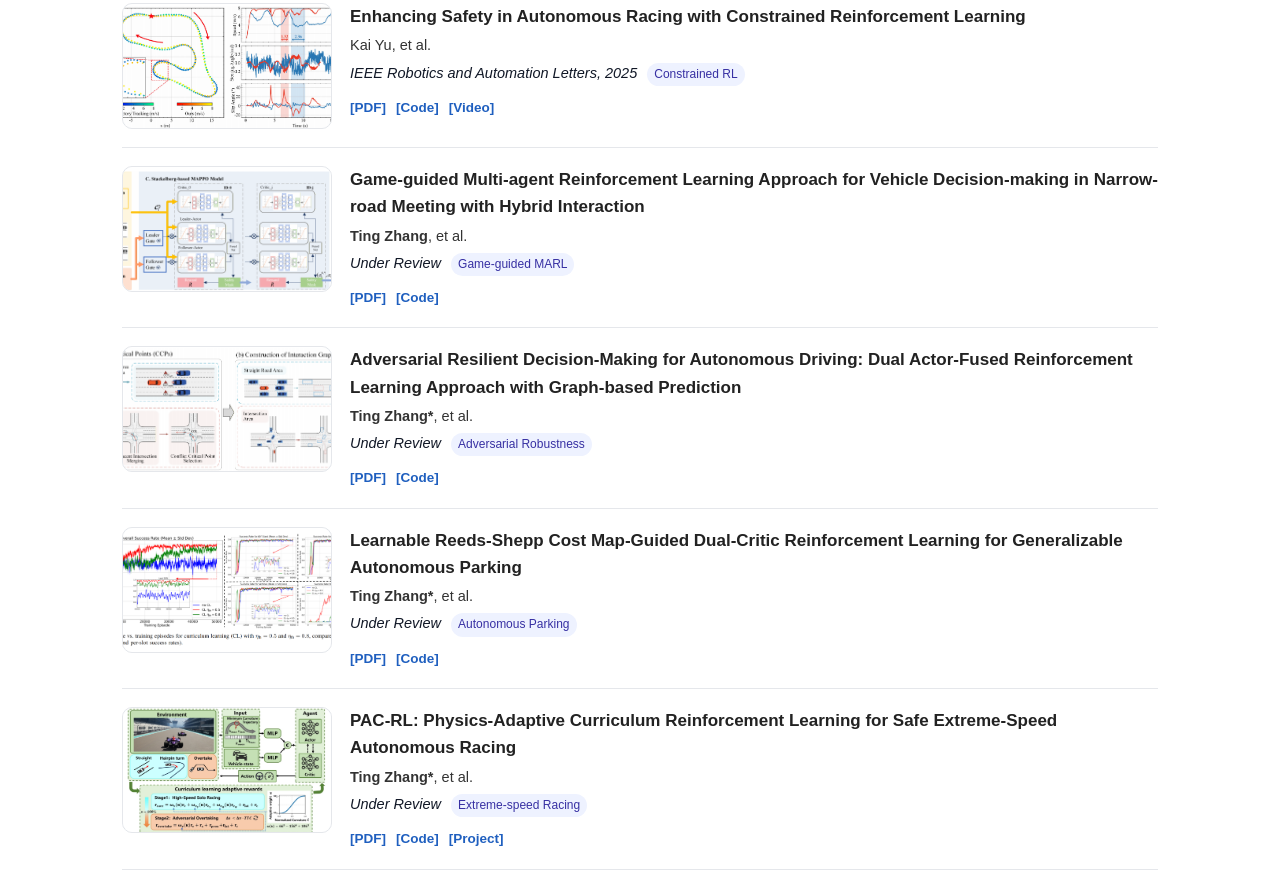
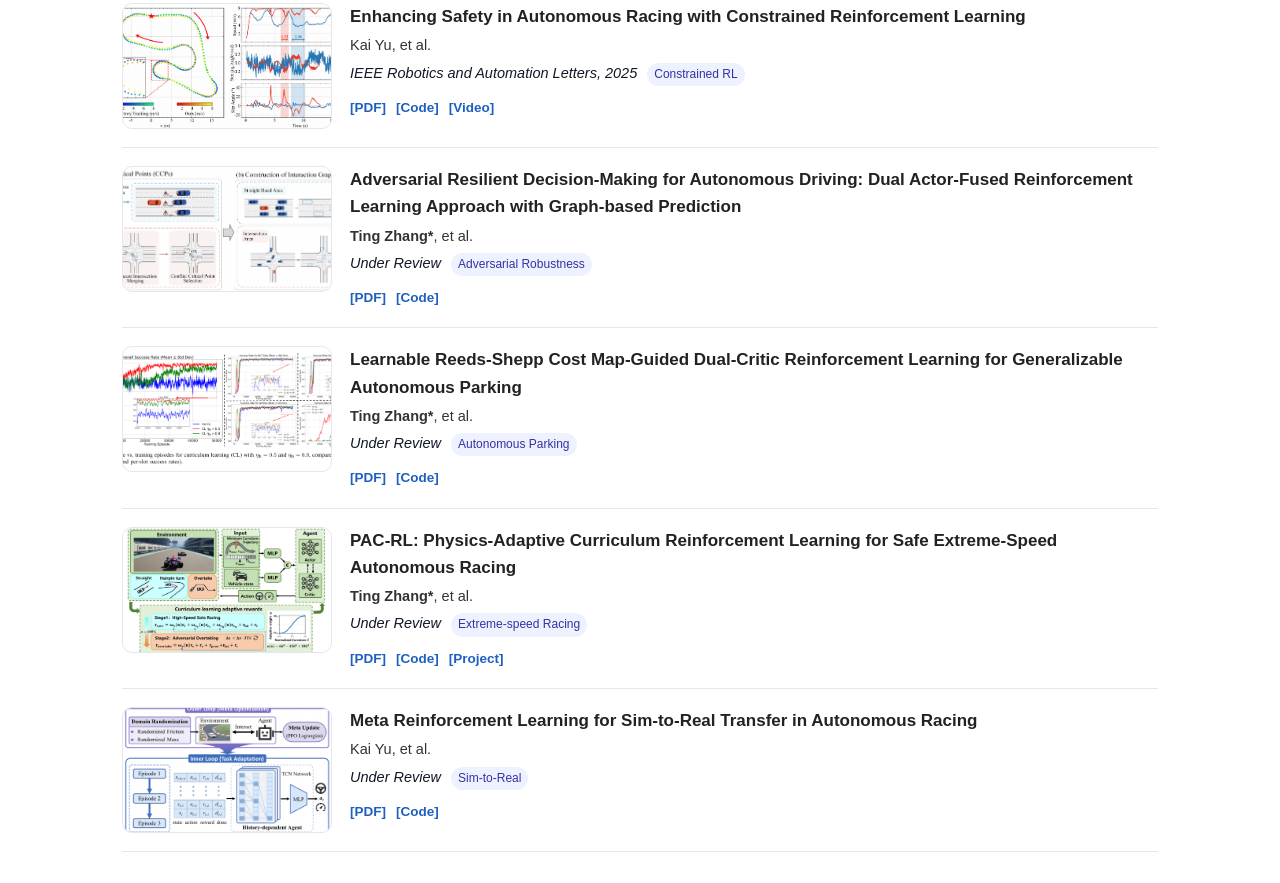
Before and after one commit to zt-BIT/zt-BIT.github.io, a plain HTML site: page index.html in a window 1280 px wide. Shown: the part 6585-7468 px from the top of the page. Drawn offline with Linux system fonts and the light colour scheme.

Commit message:
Update index.html

```diff
--- a/index.html
+++ b/index.html
@@ -856,16 +856,6 @@
         </div>
       </article>
 
-      <article class="publication" id="game-mappo">
-        <img src="assets/pub_game_mappo.png" alt="Game-guided MAPPO" />
-        <div>
-          <div class="pub-title">Game-guided Multi-agent Reinforcement Learning Approach for Vehicle Decision-making in Narrow-road Meeting with Hybrid Interaction</div>
-          <div class="authors"><strong>Ting Zhang</strong>, et al.</div>
-          <div class="venue">Under Review <span class="badge">Game-guided MARL</span></div>
-          <div class="pub-links"><a href="#">[PDF]</a><a href="#">[Code]</a></div>
-        </div>
-      </article>
-
       <article class="publication" id="adversarial-rl">
         <img src="assets/pub_adversarial_rl.png" alt="Adversarial resilient decision-making" />
         <div>
```
